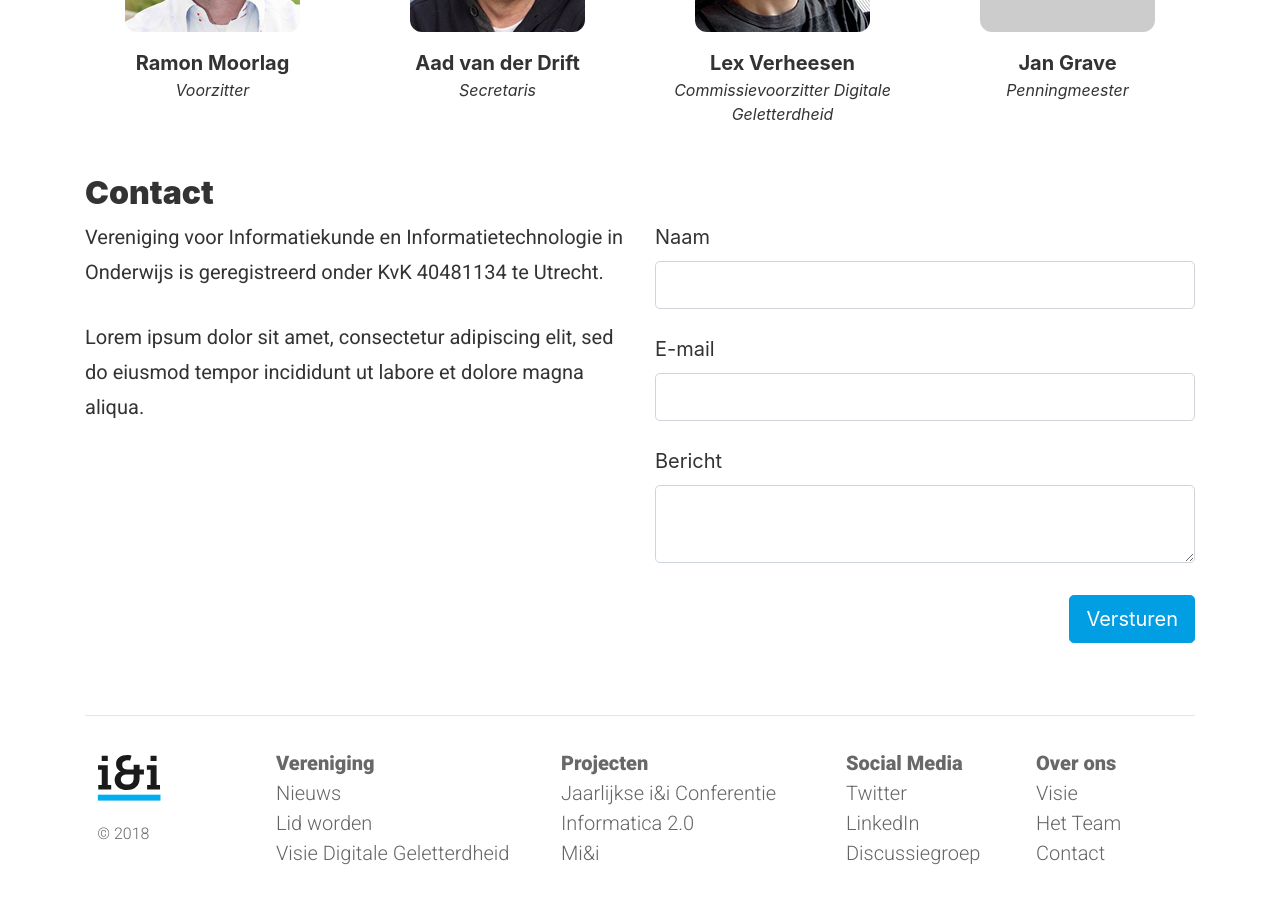
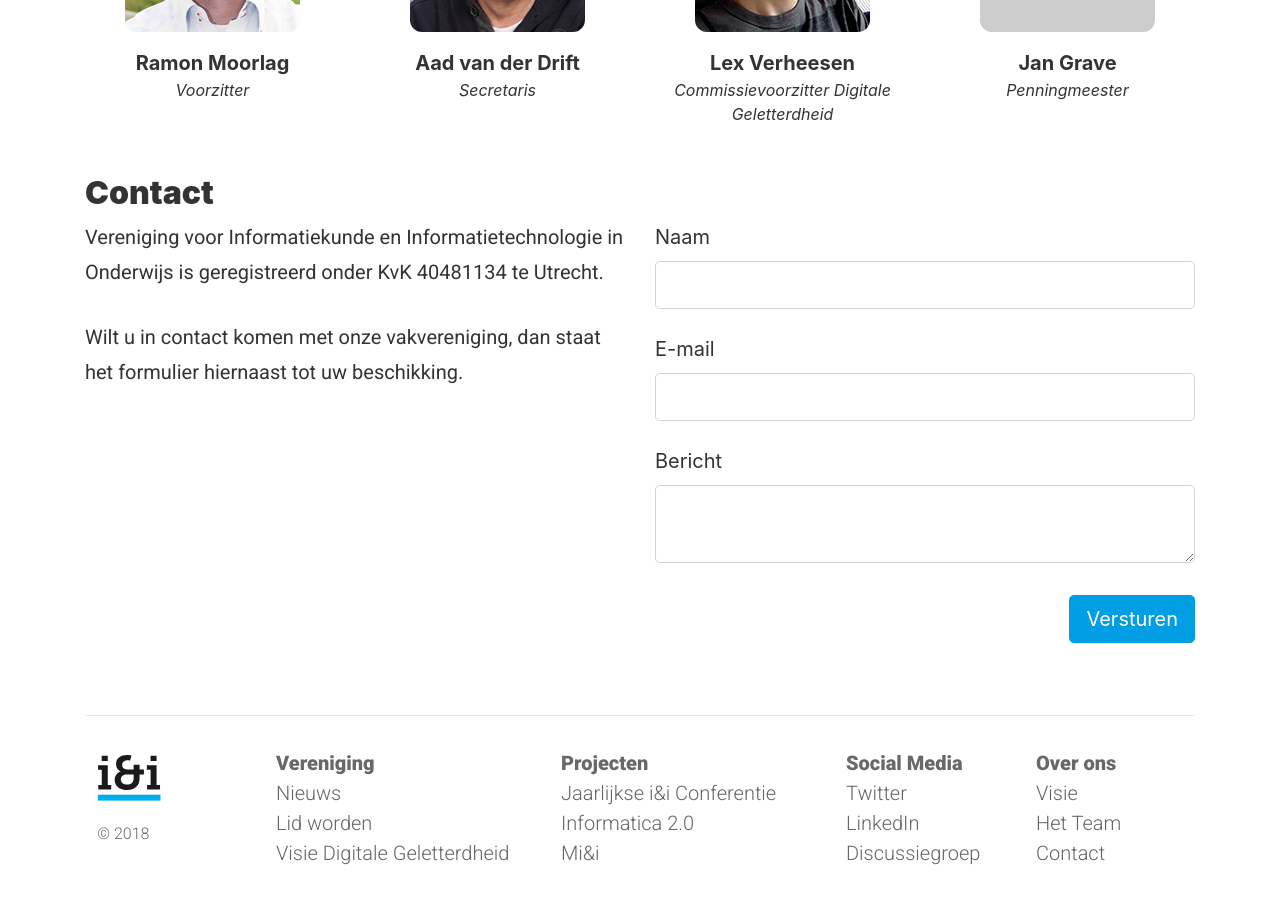
Before and after one commit to ieni/website, a Jekyll site: the page built from _pages/over-ons.md, in a window 1280 px wide and 900 px high, scrolled down 1879 px. Built offline with Jekyll 4.4.1, drawn with Linux system fonts in a browser that asks for light colours.

Commit message:
Contactformulier verwijzing
Contactformulier verwijziging toegevoegd

```diff
--- a/_pages/over-ons.md
+++ b/_pages/over-ons.md
@@ -39,8 +39,7 @@
       {{ site.legal }} is geregistreerd onder {{ site.kvk }}.
     </p>
     <p>
-      Lorem ipsum dolor sit amet, consectetur adipiscing elit, sed do eiusmod
-      tempor incididunt ut labore et dolore magna aliqua.
+      Wilt u in contact komen met onze vakvereniging, dan staat het formulier hiernaast tot uw beschikking.
     </p>
   </div>
   <div class="col-md-6">
```
